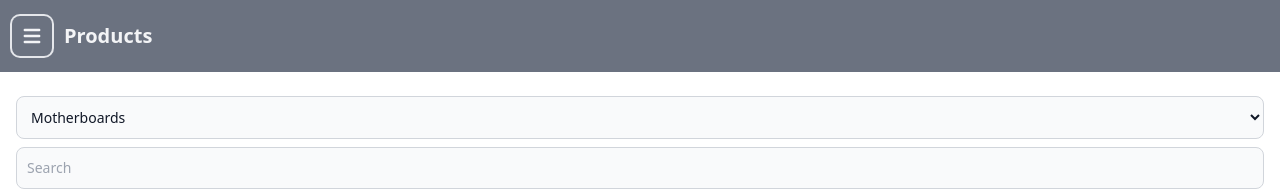
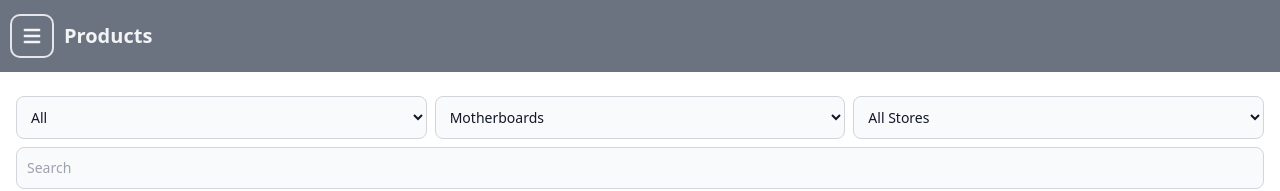
Before and after one commit to ivanandreski/pc-builder-mk-web, a React (Vite) app: page /#/products in a window 1280 px wide. Shown: the top 191 px of the page. Built offline with nearby package versions, Linux system fonts and the light colour scheme; no server answers; sample sign-in values are in the browser's storage.

Commit message:
added filters, get user location on store click

```diff
--- a/src/Components/ProductCard.tsx
+++ b/src/Components/ProductCard.tsx
@@ -3,6 +3,7 @@ import noImageAvailable from "../assets/no-image-available.jpg";
 import { Link } from "react-router-dom";
 import RouteNames from "../Config/RouteNames";
 import { Product } from "../Models/Product";
+import CompatibleIcon from "./CompatibleIcon";
 
 interface ProductCardProps {
   product: Product;
@@ -24,7 +25,11 @@ const ProductCard: FC<ProductCardProps> = ({ product }) => {
           <h5 className="mb-2 text-xl font-semibold tracking-tight text-gray-900">
             {product.name}
           </h5>
-          <div className="focus:outline-none text-white bg-purple-700 font-medium rounded-lg text-sm text-center px-5 py-2.5 mb-2">
+          <div className="focus:outline-none border-2 border-purple-700 font-medium rounded-lg text-lg text-center px-5 py-2.5 mb-2">
+            Available:{" "}
+            <CompatibleIcon compatible={product.storeLocations.length > 0} />
+          </div>
+          <div className="focus:outline-none text-white bg-purple-700 font-medium rounded-lg text-lg text-center px-5 py-2.5 mb-2">
             {product.price} MKD
           </div>
         </div>
--- a/src/Components/ProductFilter.tsx
+++ b/src/Components/ProductFilter.tsx
@@ -6,6 +6,8 @@ interface ProductFilterProps {
   setCategory: (value: string) => void;
   search: string;
   setSearch: (value: string) => void;
+  available: number;
+  setAvailable: (value: number) => void;
 }
 
 const ProductFilter: FC<ProductFilterProps> = ({
@@ -13,19 +15,42 @@ const ProductFilter: FC<ProductFilterProps> = ({
   setCategory,
   search,
   setSearch,
+  available,
+  setAvailable,
+  store,
+  setStore,
 }) => {
   const handleChange = (event: ChangeEvent<HTMLSelectElement>) => {
     const inputValue = event.target.value;
     setCategory(inputValue);
   };
 
+  const handleAvailableChange = (event: ChangeEvent<HTMLSelectElement>) => {
+    const inputValue = parseInt(event.target.value);
+    setAvailable(inputValue);
+  };
+
+  const handleStoreChange = (event: ChangeEvent<HTMLSelectElement>) => {
+    const inputValue = event.target.value;
+    setStore(inputValue);
+  };
+
   return (
     <>
-      <div className="mb-2 bg-white">
+      <div className="mb-2 bg-white flex">
+        <select
+          value={available}
+          onChange={handleAvailableChange}
+          className="w-2/6 bg-gray-50 border border-gray-300 text-gray-900 text-sm rounded-lg focus:ring-purple-500 focus:border-purple-500 block p-2.5"
+        >
+          <option value="0">All</option>
+          <option value="1">Available</option>
+          <option value="-1">Not Available</option>
+        </select>
         <select
           value={category}
           onChange={handleChange}
-          className="bg-gray-50 border border-gray-300 text-gray-900 text-sm rounded-lg focus:ring-purple-500 focus:border-purple-500 block w-full p-2.5"
+          className="w-2/6 mx-2 bg-gray-50 border border-gray-300 text-gray-900 text-sm rounded-lg focus:ring-purple-500 focus:border-purple-500 block p-2.5"
         >
           <option value="mb">Motherboards</option>
           <option value="cpu">Processors</option>
@@ -34,6 +59,16 @@ const ProductFilter: FC<ProductFilterProps> = ({
           <option value="psu">Power Supplies</option>
           <option value="case">Pc Cases</option>
           <option value="storage">Storage</option>
+        </select>
+        <select
+          value={store}
+          onChange={handleStoreChange}
+          className="w-2/6 bg-gray-50 border border-gray-300 text-gray-900 text-sm rounded-lg focus:ring-purple-500 focus:border-purple-500 block p-2.5"
+        >
+          <option value="">All Stores</option>
+          <option value="anhoch">Anhoch</option>
+          <option value="setec">Setec</option>
+          <option value="ddstore">DDStore</option>
         </select>
       </div>
       <div className="mb-2 bg-white">
--- a/src/Pages/ProductDetails.tsx
+++ b/src/Pages/ProductDetails.tsx
@@ -6,6 +6,7 @@ import { Product } from "../Models/Product";
 import CompatibleIcon from "../Components/CompatibleIcon";
 import { PcBuildService } from "../Services/PcBuildService";
 import RouteNames from "../Config/RouteNames";
+import { StoreLocation } from "../Models/StoreLocation";
 
 const ProductDetails: FC = () => {
   const navigate = useNavigate();
@@ -17,6 +18,16 @@ const ProductDetails: FC = () => {
     await pcBuildService.addProduct(product);
 
     navigate(RouteNames.PcBuild);
+  };
+
+  const handleStoreClick = async (store: StoreLocation) => {
+    navigator.geolocation.getCurrentPosition(function (position) {
+      const { latitude } = position.coords;
+      const { longitude } = position.coords;
+      window.open(
+        `https://www.google.com/maps/dir/?api=1&origin=${latitude},${longitude}&destination=${store.latitude},${store.longitude}&travelmode=driving`
+      );
+    });
   };
 
   return (
@@ -53,13 +64,13 @@ const ProductDetails: FC = () => {
         </button>
         <hr className="w-full my-2 border border-gray-500" />
         {product.storeLocations.map((store, i) => (
-          <a
-            href={`https://www.google.com/maps/dir/?api=1&origin=${43},${43}&destination=${43},${43}&travelmode=driving`}
+          <button
+            onClick={() => handleStoreClick(store)}
             key={i}
             className="block w-full text-gray-900 bg-white border border-gray-300 focus:outline-none hover:bg-gray-100 font-medium rounded-lg text-sm px-5 py-2.5 mb-2"
           >
             {store.name}
-          </a>
+          </button>
         ))}
       </div>
     </>
--- a/src/Pages/Products.tsx
+++ b/src/Pages/Products.tsx
@@ -21,6 +21,8 @@ const Products: FunctionComponent = () => {
   // filters
   const [category, setCategory] = useState("mb");
   const [search, setSearch] = useState("");
+  const [available, setAvailable] = useState<number>(0);
+  const [store, setStore] = useState<string>("");
 
   useEffect(() => {
     fetchProducts();
@@ -30,12 +32,21 @@ const Products: FunctionComponent = () => {
   useEffect(() => {
     setPage(0);
     fetchProducts();
-  }, [category, search]);
+  }, [category, search, available, store]);
 
   const fetchProducts = async () => {
     try {
       const response = await axios.get("product", {
-        params: { page: page, category: category, sortParameter: "price_asc", ...(search.length > 0 && {search: search}) },
+        params: {
+          page: page,
+          category: category,
+          sortParameter: "price_asc",
+          ...(search.length > 0 && { search: search }),
+          ...(store.length > 0 && { store: store }),
+          ...(available != 0 && {
+            isAvailable: available == -1 ? false : true,
+          }),
+        },
       });
 
       const parsedProducts = response.data.content.content.map(
@@ -52,7 +63,16 @@ const Products: FunctionComponent = () => {
   return (
     <div>
       <div className="">
-        <ProductFilter category={category} setCategory={setCategory} search={search} setSearch={setSearch} />
+        <ProductFilter
+          category={category}
+          setCategory={setCategory}
+          search={search}
+          setSearch={setSearch}
+          available={available}
+          setAvailable={setAvailable}
+          store={store}
+          setStore={setStore}
+        />
       </div>
       <div ref={itemsRef}>
         <div className="flex mb-2">
```
